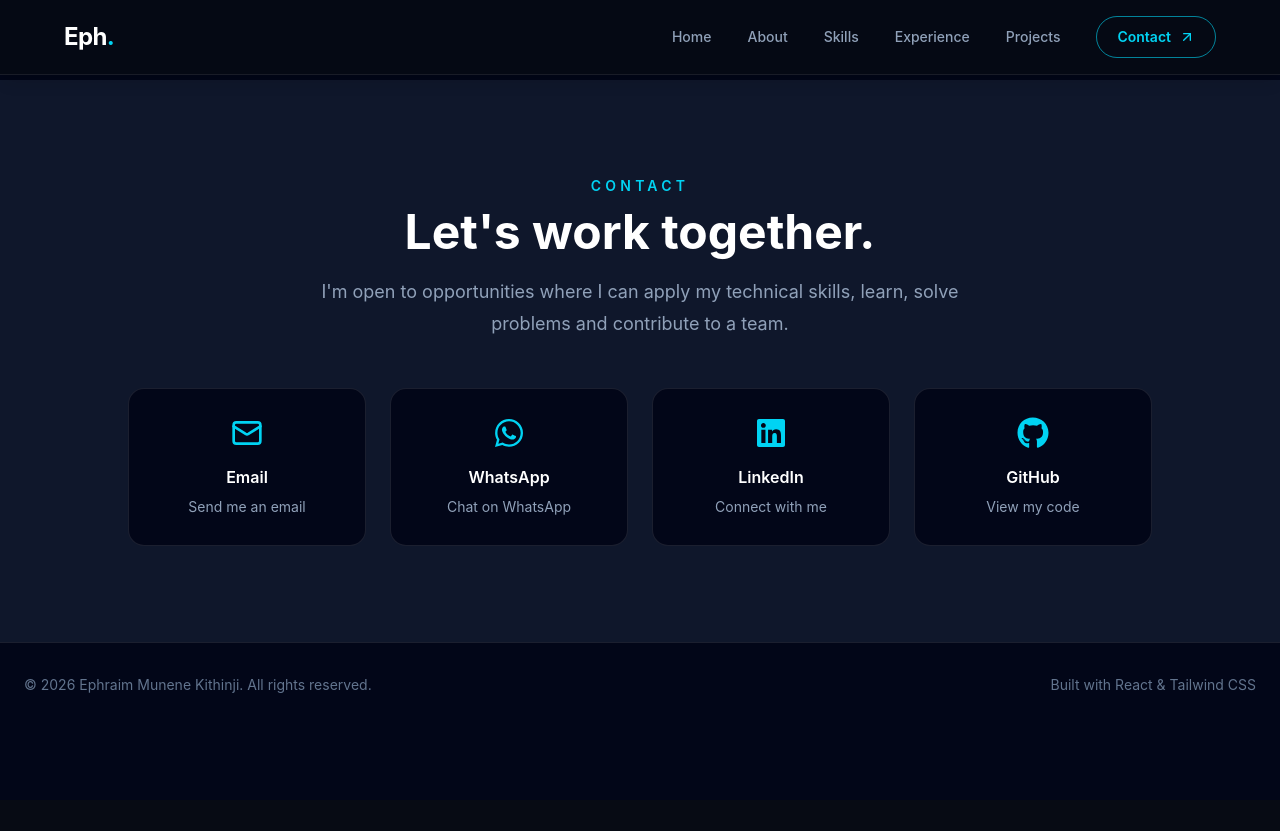
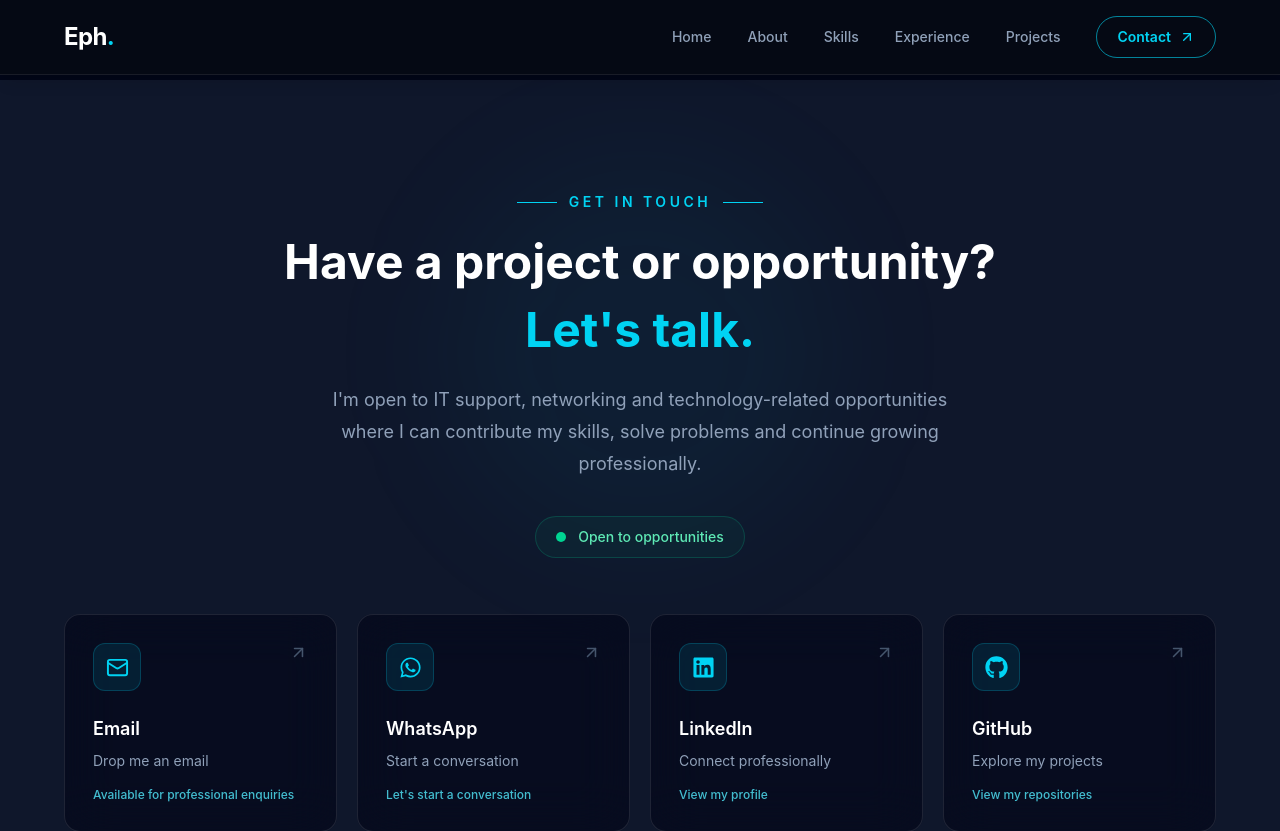
Before and after one commit to Es-ephraim/ephraim-portfolio, a React (Vite) app: page /#/contact in a window 1280 px wide. Shown: the top 831 px of the page. Before the commit the page ends 800 px from the top, so only its background shows below. Built offline with nearby package versions, Linux system fonts and the light colour scheme.

Commit message:
Redesign contact section and add WhatsApp contact form

```diff
--- a/src/components/Contact.jsx
+++ b/src/components/Contact.jsx
@@ -1,80 +1,293 @@
-import { Mail} from 'lucide-react'
+import { useState } from 'react'
 import { motion } from 'motion/react'
+import {
+Mail,
+ArrowUpRight,
+MessageCircle,
+Send,
+User,
+AtSign,
+} from 'lucide-react'
 import { FaWhatsapp, FaGithub, FaLinkedin } from 'react-icons/fa'
 
-function Contact() {
 const contactLinks = [
 {
 title: 'Email',
-      description: 'Send me an email',
-      href: 'mailto:kithinjimephraim@gmail.com',
+description: 'Drop me an email',
+detail: 'Available for professional enquiries',
+href: 'mailto@gmail.com',
 icon: Mail,
 },
 {
 title: 'WhatsApp',
-        description: 'Chat on WhatsApp',
-        href: 'https://wa.me/+254799689652',
+description: 'Start a conversation',
+detail: "Let's start a conversation",
+href: 'https://wa.me/254799689652',
 icon: FaWhatsapp,
 external: true,
 },
 {
 title: 'LinkedIn',
-      description: 'Connect with me',
+description: 'Connect professionally',
+detail: 'View my profile',
 href: 'https://www.linkedin.com/in/ephraim-munene-ab3321369',
 icon: FaLinkedin,
 external: true,
 },
 {
 title: 'GitHub',
-      description: 'View my code',
+description: 'Explore my projects',
+detail: 'View my repositories',
 href: 'https://github.com/Es-ephraim',
 icon: FaGithub,
 external: true,
 },
 ]
 
+function WhatsAppContactForm() {
+const [form, setForm] = useState({
+name: '',
+email: '',
+message: '',
+})
+
+const [error, setError] = useState('')
+
+const handleChange = (e) => {
+setForm({
+...form,
+[e.target.name]: e.target.value,
+})
+
+setError('')
+
+}
+
+const handleSubmit = (e) => {
+e.preventDefault()
+
+const name = form.name.trim()
+const email = form.email.trim()
+const message = form.message.trim()
+
+if (!name || !email || !message) {
+  setError('Please complete all fields before sending.')
+  return
+}
+
+const whatsappMessage = [
+  'Hello Ephraim!',
+  '',
+  `My name is ${name}.`,
+  `My email address is ${email}.`,
+  '',
+  'Here is my message:',
+  message,
+  '',
+  '_Sent from portfolio_',
+].join('\n')
+
+const whatsappURL = `https://wa.me/254799689652?text=${encodeURIComponent(
+  whatsappMessage
+)}`
+
+window.open(whatsappURL, '_blank', 'noopener,noreferrer')
+
+setForm({
+  name: '',
+  email: '',
+  message: '',
+})
+
+}
+
+const inputClass =
+'w-full rounded-xl border border-white/10 bg-slate-950/70 px-4 py-3.5 text-sm text-white placeholder outline-none transition duration-300 focus/60 focus focus/10'
+
 return (
-    <section id="contact" className="bg-slate-900 px-6 py-16 sm:py-20 lg:py-24">
-      <div className="mx-auto max-w-5xl">
+<form onSubmit={handleSubmit} className="mx-auto mt-10 max-w-2xl space-y-6" >
+{/* Name */}
+<div>
+<label htmlFor="contact-name" className="mb-2 block text-sm font-medium text-slate-300" >
+Your Name
+</label>
+
+    <div className="relative">
+      <User
+        size={18}
+        className="absolute left-4 top-1/2 -translate-y-1/2 text-slate-500"
+      />
+
+      <input
+        id="contact-name"
+        type="text"
+        name="name"
+        value={form.name}
+        onChange={handleChange}
+        placeholder="Enter your full name"
+        autoComplete="name"
+        maxLength={100}
+        required
+        className={`${inputClass} pl-11`}
+      />
+    </div>
+  </div>
+
+  {/* Email */}
+  <div>
+    <label
+      htmlFor="contact-email"
+      className="mb-2 block text-sm font-medium text-slate-300"
+    >
+      Your Email
+    </label>
+
+    <div className="relative">
+      <AtSign
+        size={18}
+        className="absolute left-4 top-1/2 -translate-y-1/2 text-slate-500"
+      />
+
+      <input
+        id="contact-email"
+        type="email"
+        name="email"
+        value={form.email}
+        onChange={handleChange}
+        placeholder="Enter your email address"
+        autoComplete="email"
+        maxLength={254}
+        required
+        className={`${inputClass} pl-11`}
+      />
+    </div>
+  </div>
+
+  {/* Message */}
+  <div>
+    <label
+      htmlFor="contact-message"
+      className="mb-2 block text-sm font-medium text-slate-300"
+    >
+      Your Message
+    </label>
+
+    <textarea
+      id="contact-message"
+      name="message"
+      value={form.message}
+      onChange={handleChange}
+      placeholder="Tell me about your project, opportunity or enquiry..."
+      rows={6}
+      maxLength={3000}
+      required
+      className={`${inputClass} resize-none`}
+    />
+
+    <p className="mt-2 text-right text-xs text-slate-500">
+      {form.message.length}/3000 characters
+    </p>
+  </div>
+
+  {/* Error */}
+  {error && (
+    <p role="alert" className="text-sm text-red-400">
+      {error}
+    </p>
+  )}
+
+  {/* Submit */}
+  <button
+    type="submit"
+    className="flex w-full items-center justify-center gap-3 rounded-xl bg-cyan-400 px-6 py-4 font-semibold text-slate-950 transition-all duration-300 hover:-translate-y-1 hover:bg-cyan-300 hover:shadow-lg hover:shadow-cyan-400/20 active:scale-[0.98]"
+  >
+    <FaWhatsapp size={21} />
+    Send Message via WhatsApp
+    <ArrowUpRight size={18} />
+  </button>
+
+  <p className="text-center text-xs leading-6 text-slate-500">
+    Your message will open in WhatsApp. Review it and press Send to
+    deliver it.
+  </p>
+</form>
+
+)
+}
+
+function Contact() {
+return (
+<section id="contact" className="relative overflow-hidden bg-slate-900 px-6 py-20 sm:py-24 lg:py-28" >
+{/* Background decoration */}
+<div className="pointer-events-none absolute left-1/2 top-20 h-96 w-96 -translate-x-1/2 rounded-full bg-cyan-500/5 blur-3xl" />
+
+  <div className="relative mx-auto max-w-6xl">
 
     {/* Heading */}
     <motion.div
-          initial={{ opacity: 0, y: 30 }}
+      initial={{ opacity: 0, y: 25 }}
       whileInView={{ opacity: 1, y: 0 }}
-          viewport={{ once: true, amount: 0.3 }}
-          transition={{ duration: 0.7, ease: 'easeOut' }}
-          className="text-center"
+      viewport={{ once: true, amount: 0.2 }}
+      transition={{ duration: 0.6 }}
+      className="mx-auto max-w-3xl text-center"
     >
-          <p className="mb-3 text-sm font-semibold uppercase tracking-[0.2em] text-cyan-400 sm:tracking-[0.3em]">
-            Contact
+      <div className="mb-5 flex items-center justify-center gap-3">
+        <span className="h-px w-10 bg-cyan-400" />
+
+        <p className="text-sm font-semibold uppercase tracking-[0.25em] text-cyan-400">
+          Get in touch
         </p>
 
-          <h2 className="text-3xl font-bold text-white sm:text-4xl md:text-5xl">
-            Let's work together.
+        <span className="h-px w-10 bg-cyan-400" />
+      </div>
+
+      <h2 className="text-3xl font-bold leading-tight text-white sm:text-4xl md:text-5xl">
+        Have a project or opportunity?
+
+        <span className="mt-2 block text-cyan-400">
+          Let's talk.
+        </span>
       </h2>
 
-          <p className="mx-auto mt-5 max-w-2xl text-lg leading-8 text-slate-400">
-            I'm open to opportunities where I can apply my technical skills,
-            learn, solve problems and contribute to a team.
+      <p className="mx-auto mt-6 max-w-2xl text-base leading-8 text-slate-400 sm:text-lg">
+        I'm open to IT support, networking and technology-related
+        opportunities where I can contribute my skills, solve problems
+        and continue growing professionally.
       </p>
     </motion.div>
 
-        {/* Contact Cards */}
+    {/* Availability indicator */}
+    <motion.div
+      initial={{ opacity: 0, scale: 0.95 }}
+      whileInView={{ opacity: 1, scale: 1 }}
+      viewport={{ once: true }}
+      transition={{ duration: 0.5, delay: 0.2 }}
+      className="mx-auto mt-9 flex w-fit items-center gap-3 rounded-full border border-emerald-400/20 bg-emerald-400/5 px-5 py-2.5"
+    >
+      <span className="relative flex h-2.5 w-2.5">
+        <span className="absolute inline-flex h-full w-full animate-ping rounded-full bg-emerald-400 opacity-50" />
+
+        <span className="relative inline-flex h-2.5 w-2.5 rounded-full bg-emerald-400" />
+      </span>
+
+      <span className="text-sm font-medium text-emerald-300">
+        Open to opportunities
+      </span>
+    </motion.div>
+
+    {/* Contact cards */}
     <motion.div
       initial="hidden"
       whileInView="visible"
-          viewport={{ once: true, amount: 0.2 }}
+      viewport={{ once: true, amount: 0.15 }}
       variants={{
         hidden: {},
         visible: {
-              transition: {
-                staggerChildren: 0.15,
-              },
+          transition: { staggerChildren: 0.12 },
         },
       }}
-          className="mt-12 grid gap-6 sm:grid-cols-2 lg:grid-cols-4"
+      className="mt-14 grid gap-5 sm:grid-cols-2 lg:grid-cols-4"
     >
-
       {contactLinks.map((contact) => {
         const Icon = contact.icon
 
@@ -82,60 +295,101 @@ function Contact() {
           <motion.a
             key={contact.title}
             href={contact.href}
-                {...(contact.external && {
-                  target: '_blank',
-                  rel: 'noopener noreferrer',
-                })}
+            target={contact.external ? '_blank' : undefined}
+            rel={contact.external ? 'noopener noreferrer' : undefined}
+            aria-label={`${contact.title}: ${contact.description}`}
             variants={{
-                  hidden: {
-                    opacity: 0,
-                    y: 35,
-                  },
+              hidden: { opacity: 0, y: 25 },
               visible: {
                 opacity: 1,
                 y: 0,
-                    transition: {
-                      duration: 0.6,
-                      ease: 'easeOut',
-                    },
+                transition: { duration: 0.5 },
               },
             }}
-                whileHover={{
-                  y: -6,
-                  transition: {
-                    duration: 0.2,
-                  },
-                }}
-                className="rounded-2xl border border-white/10 bg-slate-950 p-5 text-center transition duration-300 hover:border-cyan-400/40 sm:p-7"
+            whileHover={{ y: -6 }}
+            whileTap={{ scale: 0.98 }}
+            className="group relative rounded-2xl border border-white/10 bg-slate-950/60 p-6 backdrop-blur-xl transition-colors duration-300 hover:border-cyan-400/40 hover:bg-slate-950 sm:p-7"
           >
-                {/* Icon */}
-                <motion.div
-                  initial={{ scale: 0, opacity: 0 }}
-                  whileInView={{ scale: 1, opacity: 1 }}
-                  viewport={{ once: true }}
-                  transition={{
-                    duration: 0.4,
-                    ease: 'backOut',
-                  }}
-                >
-                  <Icon className="mx-auto h-8 w-8 text-cyan-400" />
-                </motion.div>
+            <div className="flex items-start justify-between">
+              <div className="flex h-12 w-12 items-center justify-center rounded-xl border border-cyan-400/20 bg-cyan-400/10 text-cyan-400 transition-colors duration-300 group-hover:bg-cyan-400 group-hover:text-slate-950">
+                <Icon size={23} />
+              </div>
 
-                <h3 className="mt-4 font-semibold text-white">
+              <ArrowUpRight
+                size={19}
+                className="text-slate-600 transition-all duration-300 group-hover:-translate-y-1 group-hover:translate-x-1 group-hover:text-cyan-400"
+              />
+            </div>
+
+            <h3 className="mt-6 text-lg font-semibold text-white">
               {contact.title}
             </h3>
 
-                <p className="mt-2 break-all text-sm text-slate-400">
+            <p className="mt-2 text-sm text-slate-400">
               {contact.description}
+            </p>
+
+            <p className="mt-4 break-words text-xs font-medium text-cyan-300/80">
+              {contact.detail}
             </p>
           </motion.a>
         )
       })}
+    </motion.div>
 
+    {/* WhatsApp Contact Form */}
+    <motion.div
+      initial={{ opacity: 0, y: 25 }}
+      whileInView={{ opacity: 1, y: 0 }}
+      viewport={{ once: true, amount: 0.1 }}
+      transition={{ duration: 0.6 }}
+      className="mt-20 border-t border-white/10 pt-16"
+    >
+      <div className="mx-auto max-w-2xl text-center">
+        <div className="mx-auto flex h-14 w-14 items-center justify-center rounded-2xl border border-cyan-400/20 bg-cyan-400/10 text-cyan-400">
+          <MessageCircle size={26} />
+        </div>
+
+        <h3 className="mt-6 text-2xl font-bold text-white sm:text-3xl">
+          Let's start a conversation.
+        </h3>
+
+        <p className="mt-4 text-sm leading-7 text-slate-400 sm:text-base">
+          Have an opportunity, project or question? Fill in the form
+          below and send me a message directly through WhatsApp.
+        </p>
+      </div>
+
+      <WhatsAppContactForm />
+    </motion.div>
+
+    {/* Bottom CTA */}
+    <motion.div
+      initial={{ opacity: 0 }}
+      whileInView={{ opacity: 1 }}
+      viewport={{ once: true }}
+      transition={{ duration: 0.6 }}
+      className="mt-14 text-center"
+    >
+      <p className="text-sm text-slate-500">
+        I look forward to hearing from you.
+      </p>
+
+      <a
+        href="https://wa.me/254799689652"
+        target="_blank"
+        rel="noopener noreferrer"
+        className="mt-5 inline-flex items-center gap-3 text-sm font-semibold text-cyan-400 transition-colors hover:text-cyan-300"
+      >
+        <FaWhatsapp size={19} />
+        Connect on WhatsApp
+        <Send size={15} />
+      </a>
     </motion.div>
 
   </div>
 </section>
+
 )
 }
 
```
Lines whose indentation alone changed are shown as unchanged.
